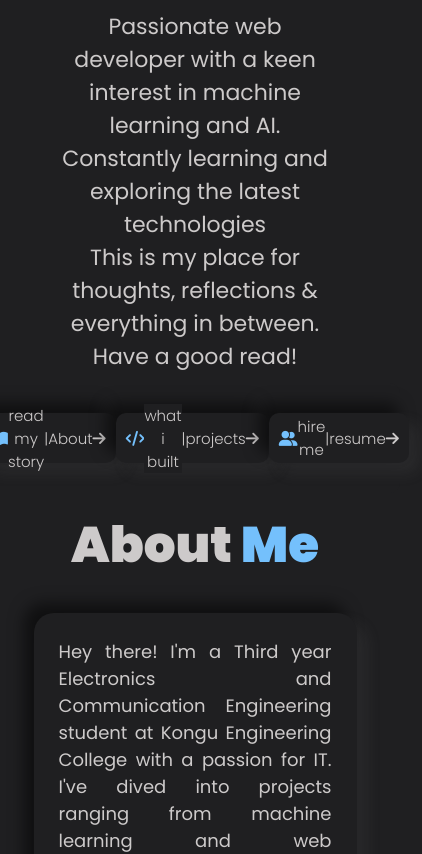
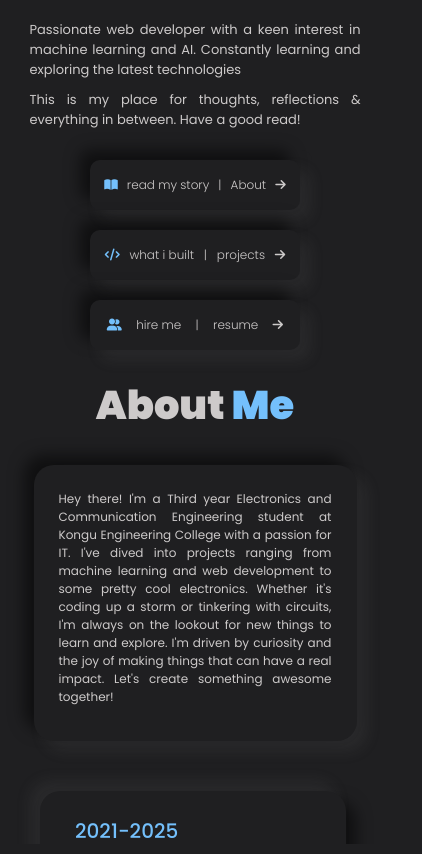
Before and after one commit to DhushyanthRavichandran/Portfolio-ReactJS, a React (Create React App) app: page / in a window 390 px wide. Shown: the top 854 px of the page, 422 px wide, since content can reach past the window. Built offline with nearby package versions, Linux system fonts and the light colour scheme.

Commit message:
mobile view adjustment

```diff
--- a/src/App.css
+++ b/src/App.css
@@ -610,7 +610,7 @@ button{
 /* Mobile Viewport Styles */
 @media (max-width: 768px) {
   html, body {
-    /* overflow-x: hidden; */
+    overflow-x: hidden;
     margin: 0;
     padding: 0;
     /* width: 100%; */
@@ -653,19 +653,31 @@ button{
 
   .home-content {
     padding: 10px;
-    text-align: justify;
-    width: 70%;
+
+    width: 90%;
     position: initial;
     text-align: center;
-
+    font-size: 13px;
+  }
+  .home-content p{
+    text-align: justify;
+    margin: 10px;
+  }
+  .home-button button{
+    padding: 10px;
   }
 
   .home-button {
     position: initial;
     display: flex;
-    width: 95%;
-    justify-content: center;
-    flex-direction: row;
+    width: 60%;
+    /* justify-content: center; */
+    /* flex-direction: row; */
+    align-items: center;
+    padding: 0px;
+  }
+  .home-button button{
+    font-size: 12px;
   }
 
   .highlighted-text{
@@ -686,6 +698,7 @@ button{
 
   .aboutme {
     text-align: center;
+    font-size: 40px;
   }
 
   .about-content {
@@ -699,13 +712,19 @@ button{
   }
   .small{
     margin-top: 0;
+    margin-bottom: 10px;
   }
   .smallintro{
     width: 70%;
     margin-top: 0;
     position:initial;
     margin: 30px;
-    justify-content: center
+    margin-bottom: 10px;
+    justify-content: center;
+    font-size: 12px;
+  }
+  .about{
+     width: 73%;
   }
   .About-details{
     display: flex;
```
